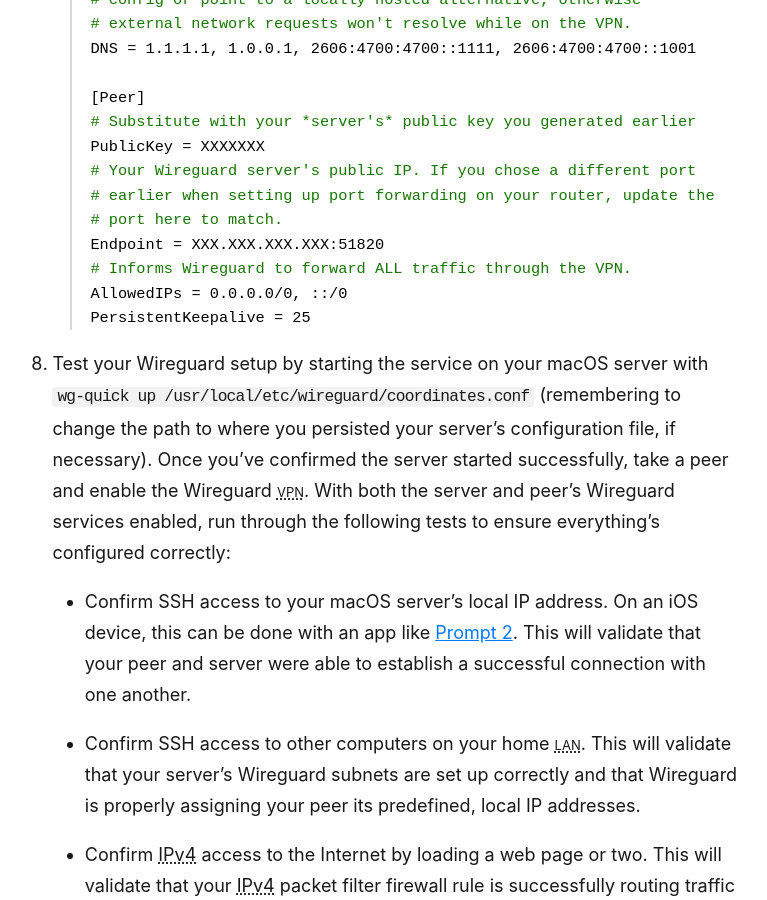
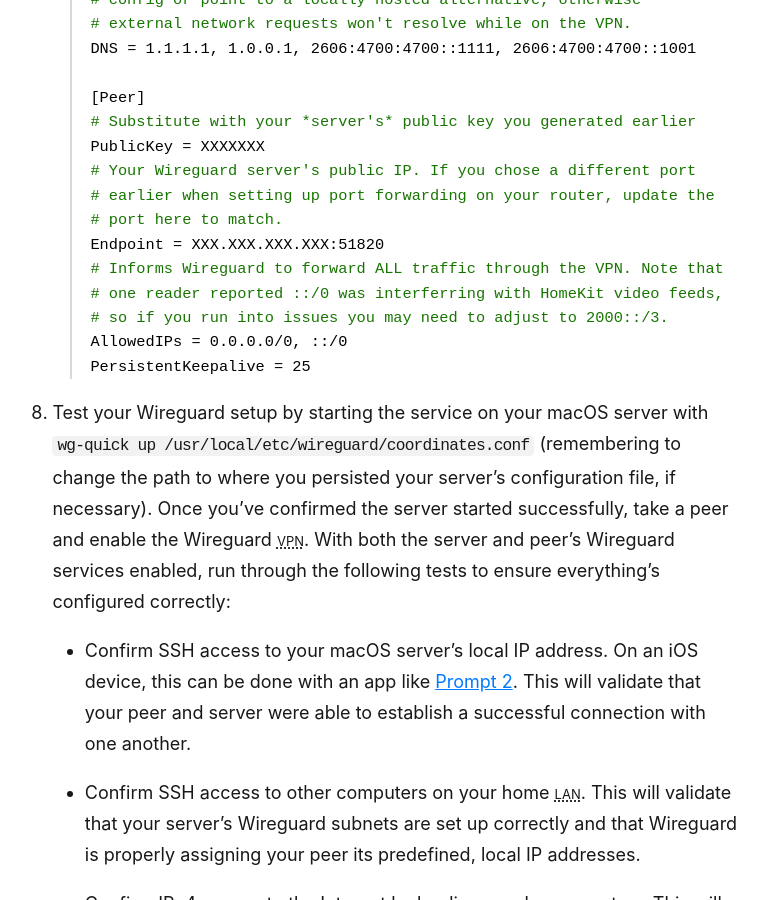
Before and after one commit to barrowclift/nitro.barrowclift.me, a Jekyll site: the page built from _posts/2019-08-30-wireguard-server-on-macos.markdown, in a window 1280 px wide and 900 px high, scrolled down 7153 px. Shown: the whole window, without its empty margins (260-1027 px from the left). Built offline with Jekyll 4.4.1, drawn with Linux system fonts in a browser that asks for light colours; emoji names are drawn with the system emoji font.

Commit message:
Adding potential HomeKit video feed workaround to Wireguard guide

```diff
--- a/_posts/2019-08-30-wireguard-server-on-macos.markdown
+++ b/_posts/2019-08-30-wireguard-server-on-macos.markdown
@@ -203,7 +203,9 @@
 <span class="c1"># earlier when setting up port forwarding on your router, update the</span>
 <span class="c1"># port here to match.</span>
 <span class="nv">Endpoint</span> <span class="o">=</span> XXX.XXX.XXX.XXX:51820
-<span class="c1"># Informs Wireguard to forward ALL traffic through the VPN.</span>
+<span class="c1"># Informs Wireguard to forward ALL traffic through the VPN. Note that</span>
+<span class="c1"># one reader reported ::/0 was interferring with HomeKit video feeds,</span>
+<span class="c1"># so if you run into issues you may need to adjust to 2000::/3.</span>
 <span class="nv">AllowedIPs</span> <span class="o">=</span> 0.0.0.0/0, ::/0
 <span class="nv">PersistentKeepalive</span> <span class="o">=</span> 25</code></pre></div></div>
   </li>
```
